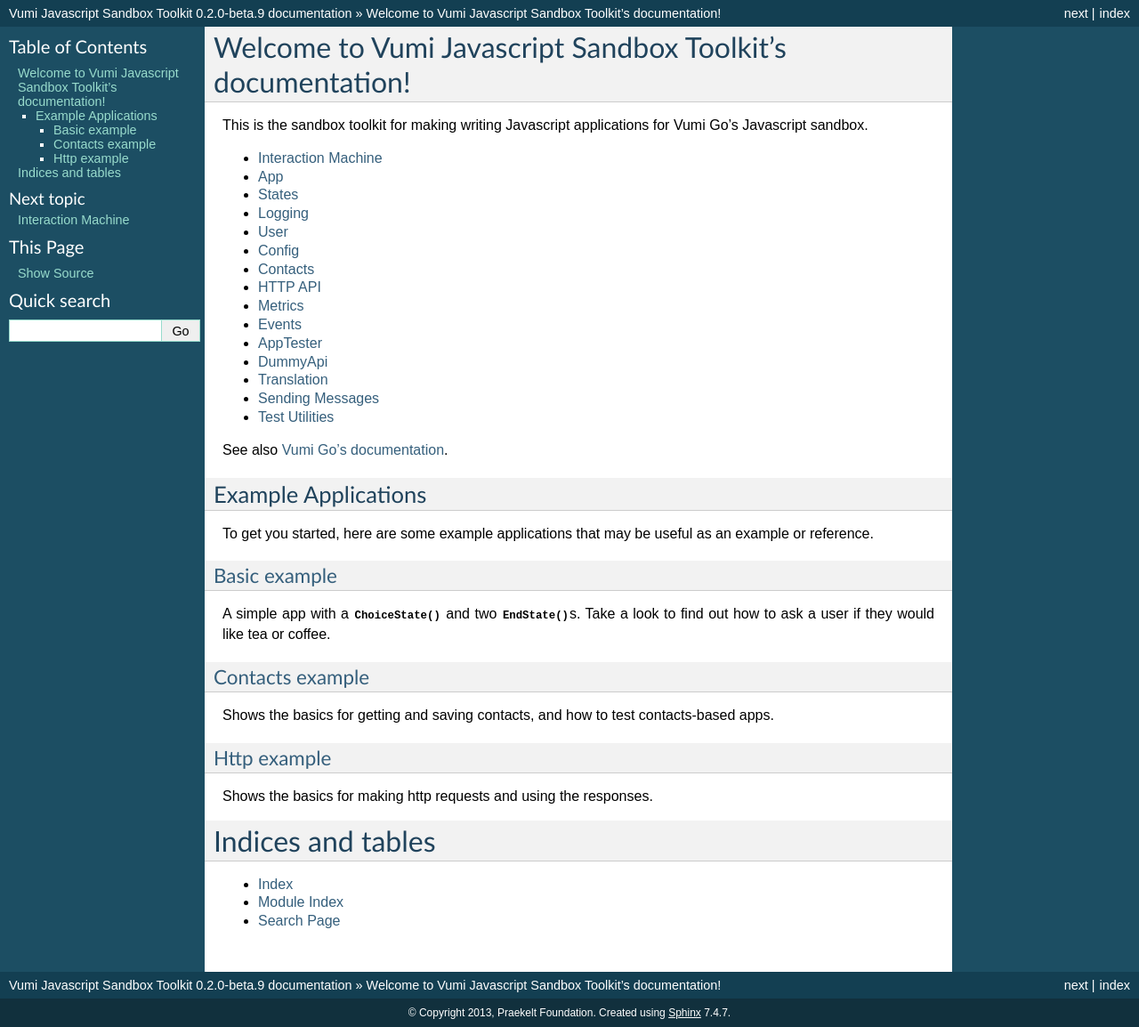
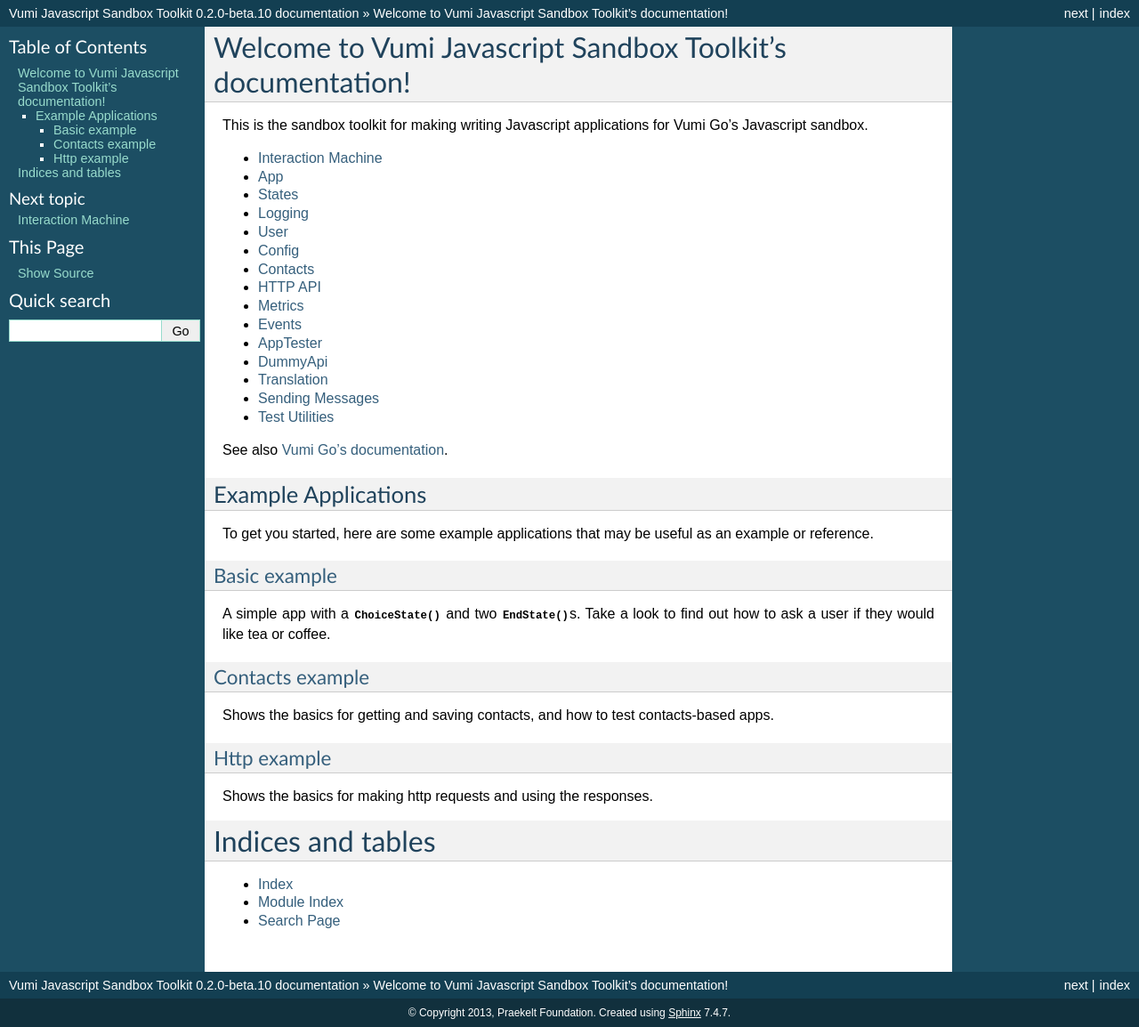
Before and after one commit to praekeltfoundation/vumi-jssandbox-toolkit, a Sphinx documentation site: the page built from docs/index.rst, in a window 1280 px wide. Shown: the whole page at 89% size. Built offline with Sphinx 7.4.7, drawn with Linux system fonts in a browser that asks for light colours; pages that are not in the unit, such as notebooks, are missing from menus.

Commit message:
Version 0.2.0 alpha.10

```diff
--- a/docs/conf.py
+++ b/docs/conf.py
@@ -61,7 +61,7 @@
 # The short X.Y version.
 version = '0.2.0-beta'
 # The full version, including alpha/beta/rc tags.
-release = '0.2.0-beta.9'
+release = '0.2.0-beta.10'
 
 # The language for content autogenerated by Sphinx. Refer to documentation
 # for a list of supported languages.
--- a/package.json
+++ b/package.json
@@ -1,6 +1,6 @@
 {
   "name": "vumigo_v02",
-  "version": "0.2.0-beta.9",
+  "version": "0.2.0-beta.10",
   "description": "Javascript toolkit and examples for Vumi's Javascript sandbox",
   "main": "lib/index.js",
   "scripts": {
```
